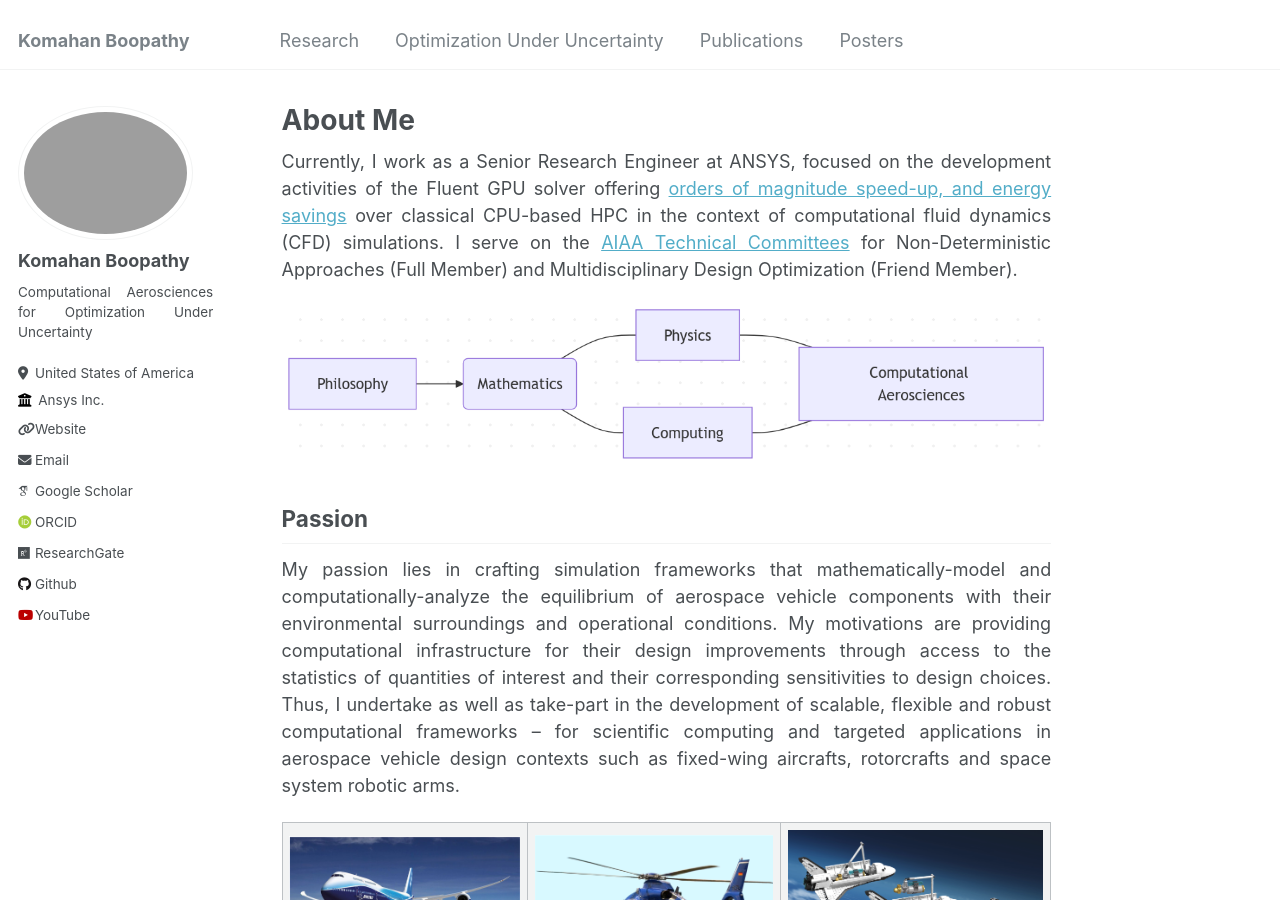
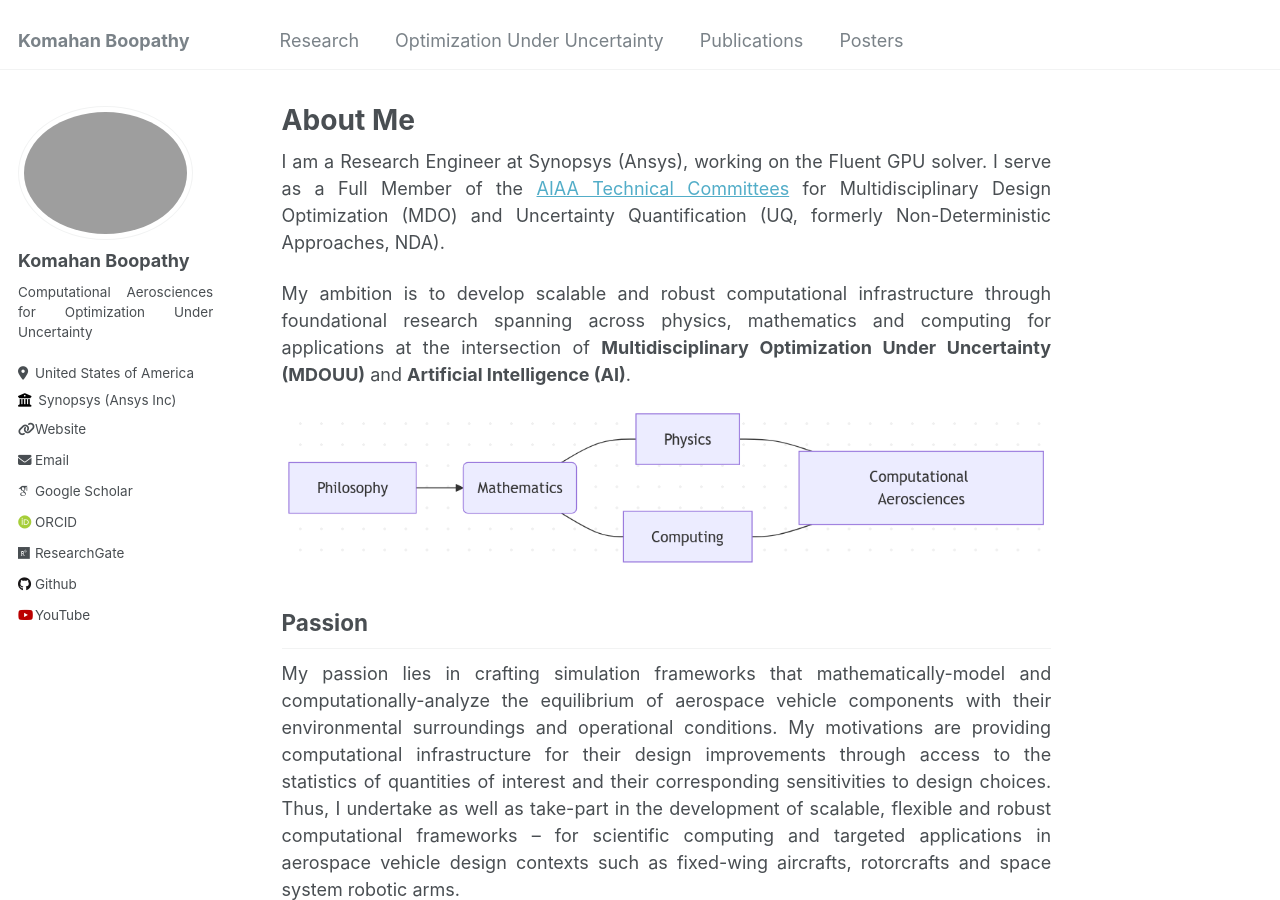
Before and after one commit to komahanb/komahanb.github.io, a Jekyll site: the page built from _pages/about.md, in a window 1280 px wide and 900 px high. Built offline with Jekyll 4.4.1, drawn with Linux system fonts in a browser that asks for light colours; some web fonts are replaced.

Commit message:
Update profile, committee memberships, headshot, and CV

```diff
--- a/_config.yml
+++ b/_config.yml
@@ -21,12 +21,12 @@ repository               : "komahanb/komahanb.github.io"
 #               Additional customization can be done by editing /_includes/author-profile.html
 author:
   # Biographic information
-  avatar           : "../files/images/komahan-headshot.jpeg"
+  avatar           : "../files/images/komahan-headshot.png"
   name             : "Komahan Boopathy"
   pronouns         : # example: "she/her"
   bio              : "Computational Aerosciences for Optimization Under Uncertainty"
   location         : "United States of America"
-  employer         : "Ansys Inc."
+  employer         : "Synopsys (Ansys Inc)"
   uri              : https://ansys.com
   email            : "KomahanBoopathy@ansys.com"
 
--- a/_data/authors.yml
+++ b/_data/authors.yml
@@ -5,7 +5,7 @@ Name Name:
   uri         : "https://komahanb.github.io"
   email       : "KomahanBoopathy@ansys.com"
   bio         : "This is the first name."
-  avatar      : "komahan-headshot.jpeg"
+  avatar      : "../files/images/komahan-headshot.png"
   twitter     : ""
   google_plus : ""
 
--- a/_pages/about.md
+++ b/_pages/about.md
@@ -7,7 +7,9 @@ redirect_from:
   - /about.html
 ---
 
-Currently, I work as a Senior Research Engineer at ANSYS, focused on the development activities of the Fluent GPU solver offering [orders of magnitude speed-up, and energy savings](https://www.ansys.com/blog/unleashing-the-full-power-of-gpus-for-ansys-fluent) over classical CPU-based HPC in the context of computational fluid dynamics (CFD) simulations. I serve on the [AIAA Technical Committees](https://aiaa.org/get-involved/committees-groups/technical-committees/) for Non-Deterministic Approaches (Full Member) and Multidisciplinary Design Optimization (Friend Member).
+I am a Research Engineer at Synopsys (Ansys), working on the Fluent GPU solver. I serve as a Full Member of the [AIAA Technical Committees](https://aiaa.org/get-involved/committees-groups/technical-committees/) for Multidisciplinary Design Optimization (MDO) and Uncertainty Quantification (UQ, formerly Non-Deterministic Approaches, NDA).
+
+My ambition is to develop scalable and robust computational infrastructure through foundational research spanning across physics, mathematics and computing for applications at the intersection of **Multidisciplinary Optimization Under Uncertainty (MDOUU)** and **Artificial Intelligence (AI)**.
 
 ![](..//files/images/philosophy.png)
 
```
Also changed, not shown: 2 other files.
